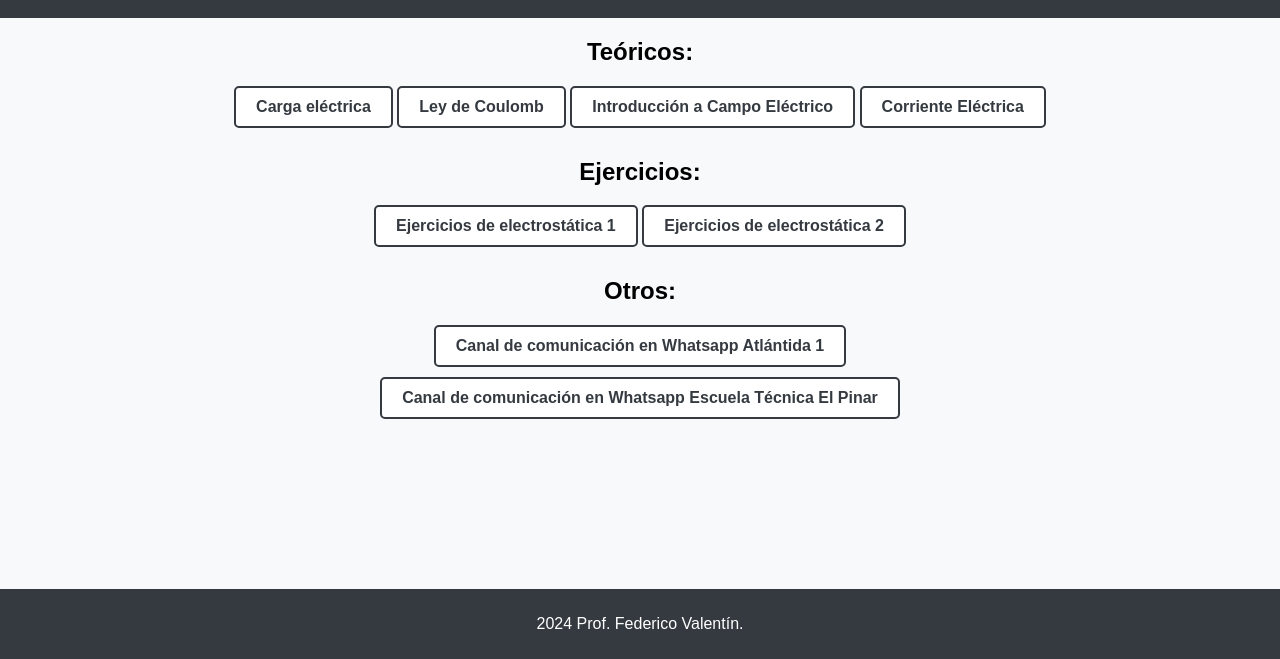
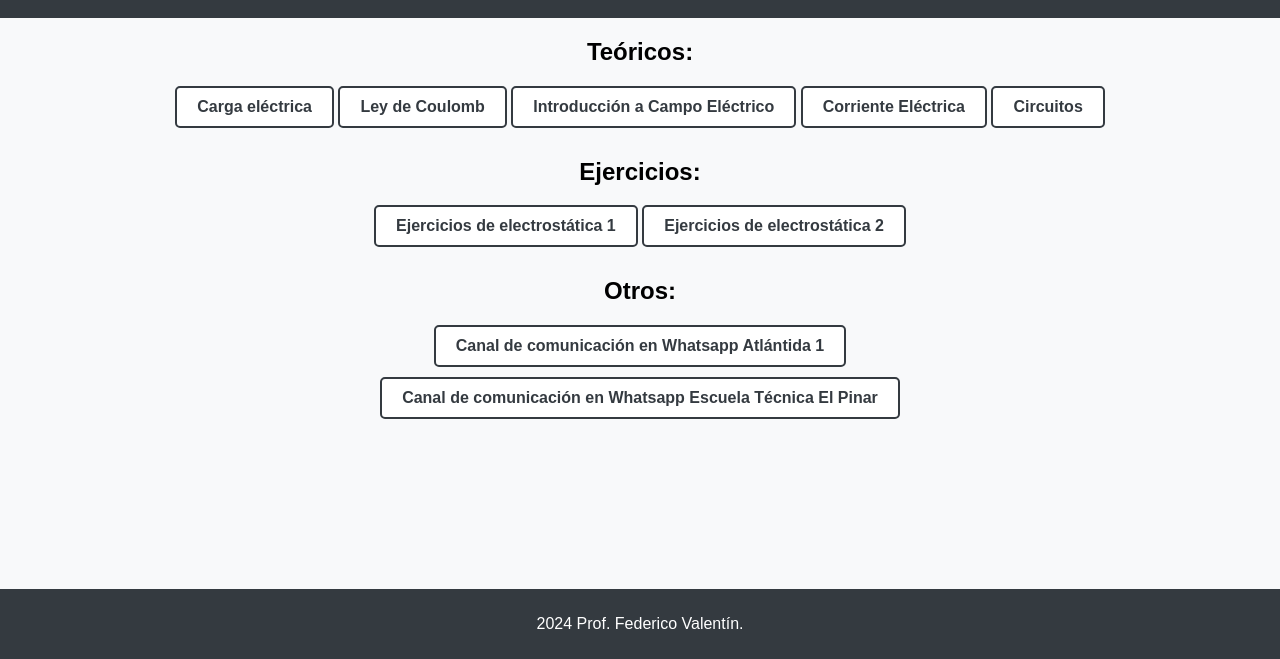
Before and after one commit to fisicavalentin/fisica, a plain HTML site: page atlantida4.html in a window 1280 px wide. Shown: the part 141-800 px from the top of the page. Drawn offline with Linux system fonts and the light colour scheme.

Commit message:
Update atlantida4.html

```diff
--- a/atlantida4.html
+++ b/atlantida4.html
@@ -22,6 +22,7 @@
             <li><a href="https://drive.google.com/file/d/1cmUz7-du5dgdH_dRzCwux1NPM1M4NVQZ/view?usp=drive_link">Ley de Coulomb</a></li>
             <li><a href="https://drive.google.com/file/d/1Qt9AcZ8z3Tn57UJHgv7ClzDPYvEvvqMM/view?usp=drive_link">Introducción a Campo Eléctrico</a></li>
             <li><a href="https://drive.google.com/file/d/1fhFCc57iyJ9EIPRezBiFSr_M1VlM78Xf/view?usp=drive_link">Corriente Eléctrica</a></li>
+            <li><a href="https://drive.google.com/file/d/1fhFCc57iyJ9EIPRezBiFSr_M1VlM78Xf/view?usp=drive_link">Circuitos</a></li>
 
 
         </ul>
```
